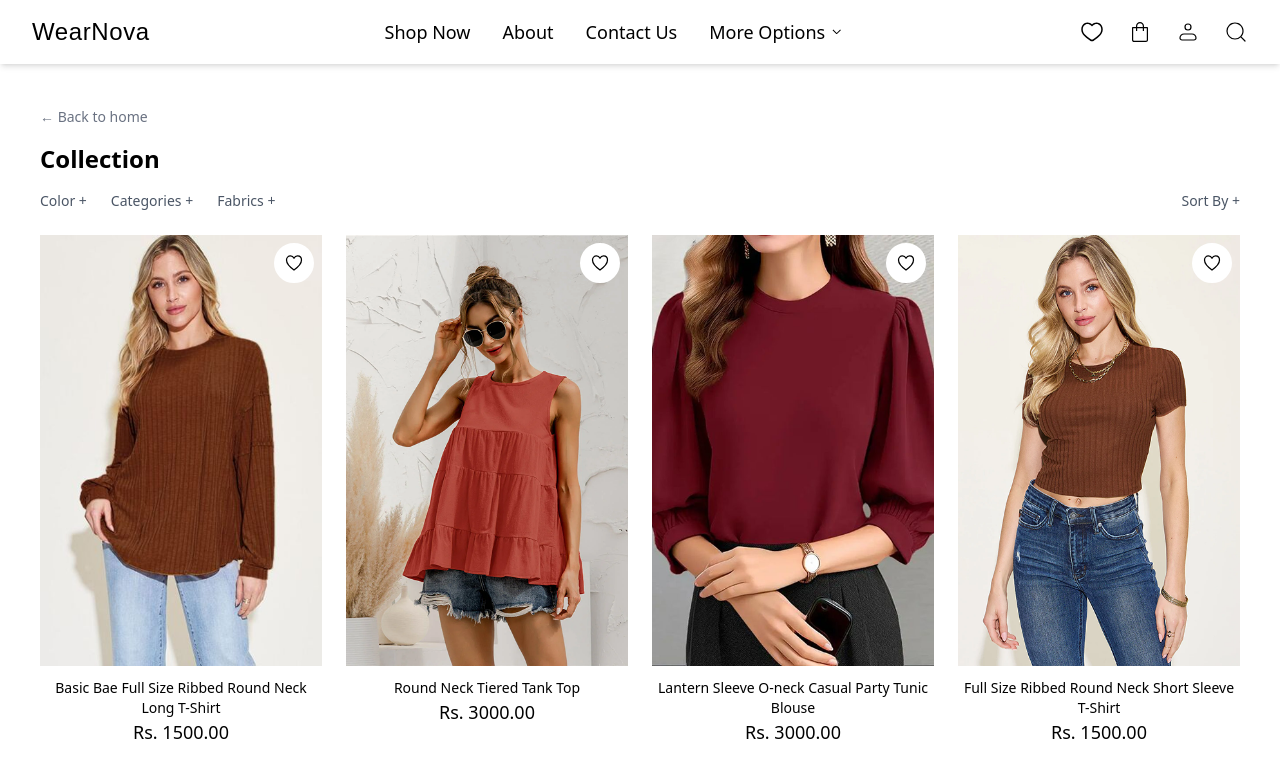
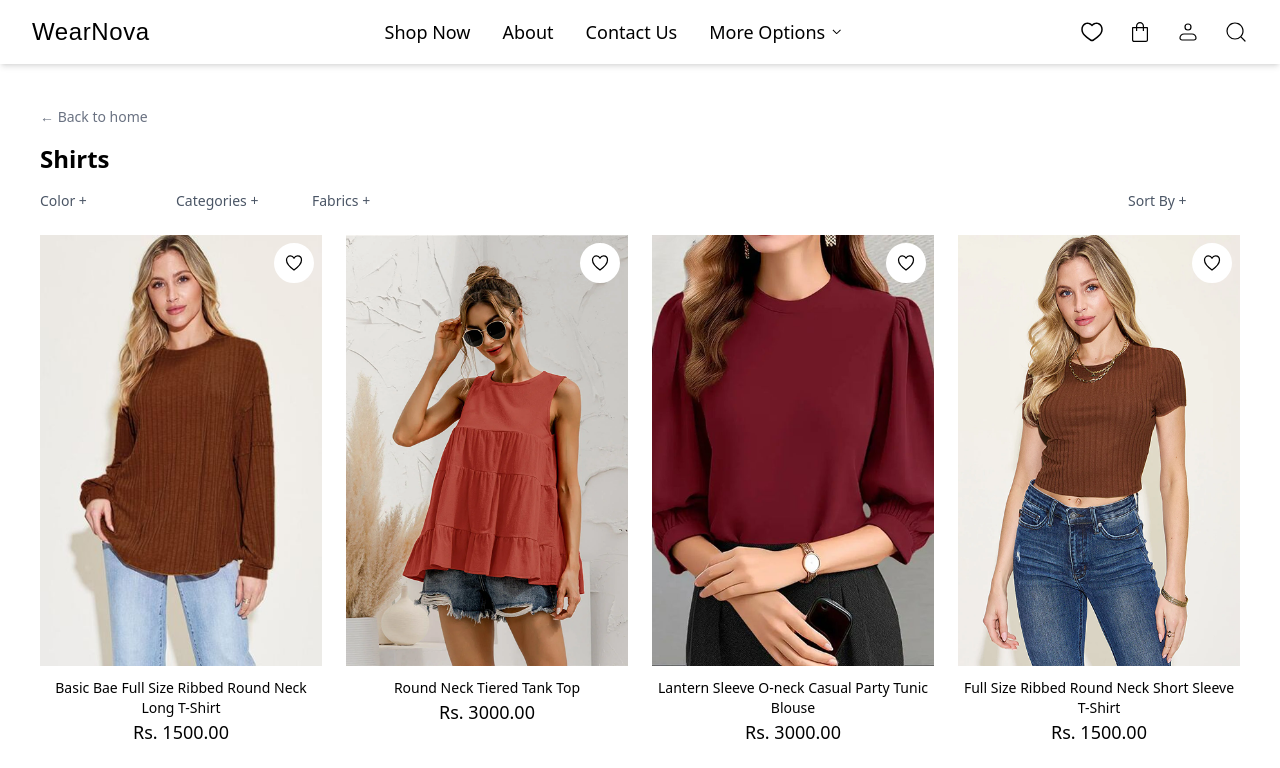
Before and after one commit to aasthatam/fashion_ecommerce, a React (Vite) app: page /collection in a window 1280 px wide. Shown: the top 768 px of the page. Built offline with nearby package versions, Linux system fonts and the light colour scheme; a web font is replaced by a local one.

Commit message:
Added dynamic function to the dropdown menu

```diff
--- a/src/pages/Collection.jsx
+++ b/src/pages/Collection.jsx
@@ -1,5 +1,5 @@
 import React, { useState } from "react";
-import { ChevronRight, Heart } from "lucide-react";
+import { ChevronRight } from "lucide-react";
 import heartIcon from "../assets/heart1.svg";
 import heartIconFilled from "../assets/heart2.svg";
 import Shirt1 from "../assets/shirt1.png";
@@ -15,9 +15,52 @@ import Shirt10 from "../assets/shirt10.png";
 import Shirt11 from "../assets/shirt11.png";
 import Shirt12 from "../assets/shirt12.png";
 
+const FilterDropdown = ({ title, options, selectedOptions, onOptionChange }) => {
+  const [isOpen, setIsOpen] = useState(false);
+  const handleOptionChange = (option) => {
+    onOptionChange(option);
+  }
+
+  return (
+    <div className="relative">
+      <div
+        onClick={() => setIsOpen(!isOpen)}
+        className="cursor-pointer text-sm text-gray-600 flex items-center justify-between w-28"
+      >
+        {title} {isOpen ? "−" : "+"}
+      </div>
+
+      {isOpen && (
+        <div className="absolute left-0 mt-2 bg-white shadow-md rounded-md p-3 w-44 z-10 border border-gray-200">
+          {options.length > 0 ? (
+            options.map((option, index) => (
+              <label key={index} className="flex items-center text-sm space-x-2 py-1 cursor-pointer">
+                <input
+                type="checkbox"
+                checked={selectedOptions.includes(option.name)}
+                onChange={() => handleOptionChange(option.name)}
+                className="appearance-none w-4 h-4 rounded-full border-2 border-gray-400 checked:bg-gray-500 checked:border-gray-500 transition-colors duration-200"
+                />
+                <span>{option.name}</span>
+                <span className="text-gray-500 text-xs ml-auto">({option.count})</span>
+              </label>
+            ))
+          ) : (
+            <p className="text-sm text-gray-500">No options available</p>
+          )}
+        </div>
+      )}
+    </div>
+  );
+};
+
 const Collection = () => {
   const [currentPage, setCurrentPage] = useState(1);
   const [liked, setLiked] = useState({}); // State to track liked hearts
+  const [selectedColors, setSelectedColors] = useState([]);
+  const [selectedCategories, setSelectedCategories] = useState([]);
+  const [selectedFabrics, setSelectedFabrics] = useState([]);
+  const [sortBy, setSortBy] = useState("");
 
   const toggleLike = (id) => {
     setLiked((prev) => ({
@@ -25,6 +68,49 @@ const Collection = () => {
       [id]: !prev[id], // Toggle the like status for the clicked product
     }));
   };
+
+  const colorOptions = [
+    { name: "Black", count: 6 },
+    { name: "Blue", count: 20 },
+    { name: "Brown", count: 10 },
+    { name: "Neutral", count: 23 },
+    { name: "Gray", count: 16 },
+    { name: "Green", count: 12 },
+    { name: "Pink", count: 10 },
+    { name: "Red", count: 7 },
+    { name: "White", count: 24 },
+    { name: "Yellow", count: 29 },
+  ];
+
+  const categoryOptions = [
+    { name: "Top", count: 6 },
+    { name: "Sweaters", count: 20 },
+    { name: "Pants", count: 10 },
+    { name: "Dresses", count: 23 },
+    { name: "Bottoms", count: 6 },
+    { name: "Bodusuits  & Jumpsuits", count: 6 },
+  ]
+
+  const fabricsOptions = [
+    { name: "Cotton", count: 6 },
+    { name: "Silk", count: 23 },
+    { name: "Nylon", count: 10 },
+    { name: "Rayon", count: 12 },
+    { name: "Wood-Silk", count: 20 },
+    { name: "Viscose Jersy", count: 17 },
+    { name: "Hemp", count: 8 },
+  ]
+
+  const sortOptions = [
+    { name: "Best Selling" },
+    { name: "Alphabetically, A-Z" },
+    { name: "Alphabetically, Z-A" },
+    { name: "Price, Low to High" },
+    { name: "Price, High to Low" },
+    { name: "Date, Old to New" },
+    { name: "Date, New to Old" },
+
+  ]
 
   const products = [
     { id: 1, name: "Basic Bae Full Size Ribbed Round Neck Long T-Shirt", price: 1500, image: Shirt1 },
@@ -40,27 +126,88 @@ const Collection = () => {
     { id: 11, name: "Lace Top with High Neck", price: 2200, image: Shirt11 },
     { id: 12, name: "Swiss Dot Blouse with Shirred Flounce Sleeve", price: 3000, image: Shirt12 },
   ];
+  const handleColorChange = (color) => {
+    setSelectedColors((prev) =>
+      prev.includes(color) ? prev.filter((c) => c !== color) : [...prev, color]
+    );
+  };
+
+  const handleCategoryChange = (category) => {
+    setSelectedCategories((prev) =>
+      prev.includes(category) ? prev.filter((c) => c !== category) : [...prev, category]
+    );
+  };
+
+  const handleFabricChange = (fabric) => {
+    setSelectedFabrics((prev) =>
+      prev.includes(fabric) ? prev.filter((f) => f !== fabric) : [...prev, fabric]
+    );
+  };
+
+  const handleSortChange = (sortOption) => {
+    setSortBy(sortOption);
+  };
+
+  const filteredProducts = products.filter((product) => {
+    const colorMatch = selectedColors.length === 0 || selectedColors.includes(product.color);
+    const categoryMatch = selectedCategories.length === 0 || selectedCategories.includes(product.category);
+    const fabricMatch = selectedFabrics.length === 0 || selectedFabrics.includes(product.fabric);
+    return colorMatch && categoryMatch && fabricMatch;
+  });
+
+  const sortedProducts = [...filteredProducts].sort((a, b) => {
+    if (sortBy === "Price, Low to High") {
+      return a.price - b.price;
+    } else if (sortBy === "Price, High to Low") {
+      return b.price - a.price;
+    } else if (sortBy === "Alphabetically, A-Z") {
+      return a.name.localeCompare(b.name);
+    } else if (sortBy === "Alphabetically, Z-A") {
+      return b.name.localeCompare(a.name);
+    } else {
+      return 0;
+    }
+  });
+
   return (
     <div className="font-sans p-6 md:p-10">
       {/* Back Button */}
       <a href="/" className="text-gray-500 text-sm mb-4 inline-block hover:underline">
         ← Back to home
       </a>
-      <h1 className="text-2xl font-semibold">Collection</h1>
+      <h1 className="text-2xl font-semibold">Shirts</h1>
 
       {/* Filters & Sort */}
       <div className="flex justify-between items-center mt-4">
-        <div className="flex gap-6 text-sm text-gray-600">
-          <div className="cursor-pointer">Color +</div>
-          <div className="cursor-pointer">Categories +</div>
-          <div className="cursor-pointer">Fabrics +</div>
+        <div className="flex gap-6">
+          <FilterDropdown
+          title="Color"
+          options={colorOptions}
+          selectedOptions={selectedColors}
+          onOptionChange={handleColorChange}
+          />
+          <FilterDropdown
+          title="Categories"
+          options={categoryOptions}
+          selectedOptions={selectedCategories}
+          onOptionChange={handleCategoryChange}
+           />
+          <FilterDropdown
+          title="Fabrics"
+          options={fabricsOptions}
+          selectedOptions={selectedFabrics}
+          onOptionChange={handleFabricChange} />
         </div>
-        <div className="cursor-pointer text-sm text-gray-600">Sort By +</div>
+        <FilterDropdown
+        title="Sort By"
+        options={sortOptions}
+        selectedOptions={[sortBy]}
+        onOptionChange={handleSortChange} />
       </div>
 
       {/* Product Grid */}
       <div className="grid grid-cols-2 md:grid-cols-3 lg:grid-cols-4 gap-6 mt-6">
-        {products.map((item) => (
+        {sortedProducts.map((item) => (
           <div key={item.id} className="relative group overflow-hidden">
             {/* Image */}
             <div className="overflow-hidden">
@@ -72,7 +219,7 @@ const Collection = () => {
                 {item.tag}
               </span>
             )}
-           {/* Wishlist Button with custom heart icon */}
+            {/* Wishlist Button */}
             <button
               className="absolute top-2 right-2 text-gray-700"
               onClick={() => toggleLike(item.id)} // Toggle like on click
```
Lines whose indentation alone changed are shown as unchanged.
